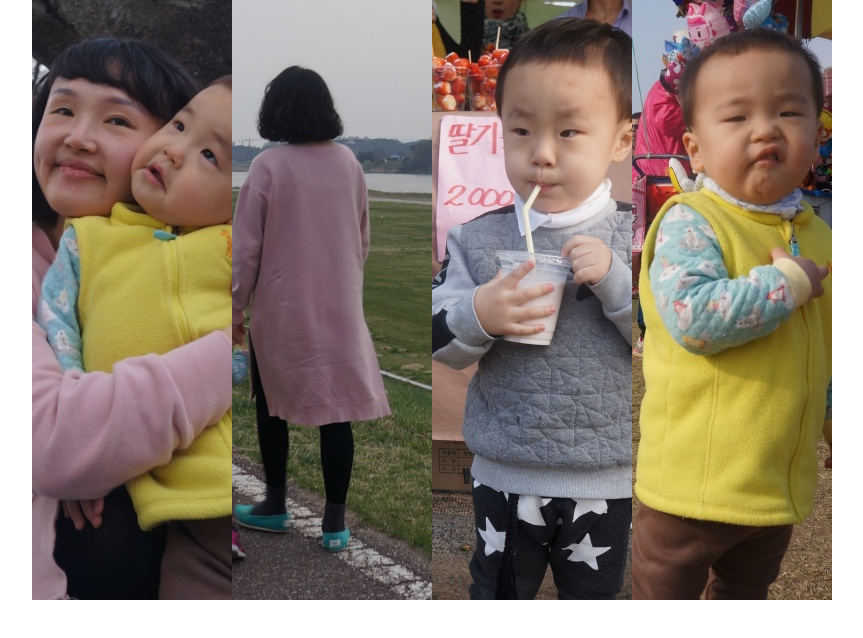
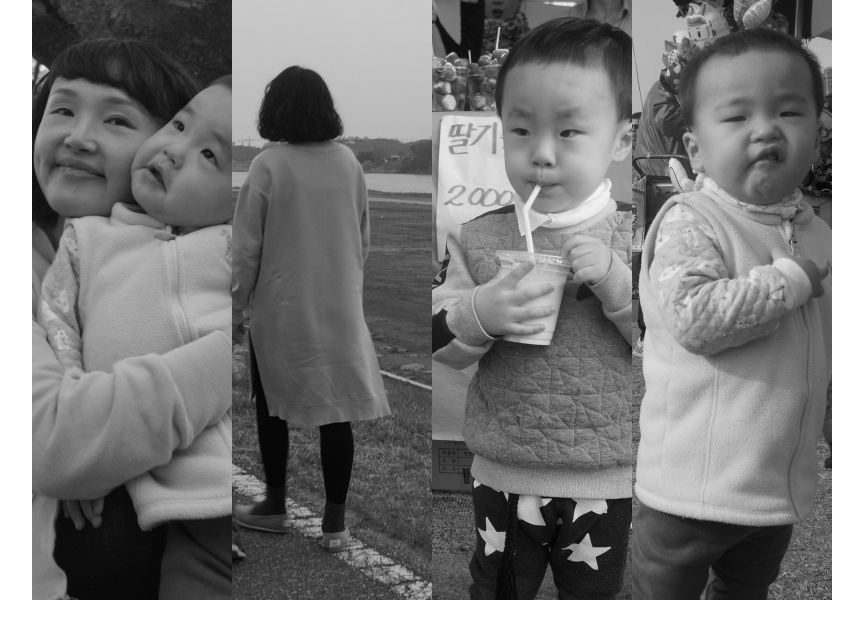
Before and after one commit to dosubeen/dosubeen.github.io, a plain HTML site: page index2.html in a window 1280 px wide. Shown: the whole page, without its empty margins (208-1071 px from the left). Drawn offline with Linux system fonts and the light colour scheme.

Commit message:
image change

```diff
--- a/index2.html
+++ b/index2.html
@@ -5,8 +5,11 @@
     <title>DoSuBeen's Homepage</title>
     <style>
         .accordion li { float:left; width: 200px; height: 600px; text-align: center; background-color: aqua; overflow: hidden; }
+        .accordion li img{ filter: grayscale(100%); transition: 1s ease-in-out; }
+        .accordion li img:hover { filter:grayscale(0%); transition: 1s ease-in-out; }
         body,div,dl,dt,dd,ul,ol,li,h1,h2,h3,h4,h5,h6,pre,form,fieldset,input,button,textarea,p,blockquote,th,td{margin:0;padding:0}
         ul,ol{list-style:none}
+
 
     </style>
 </head>
```
